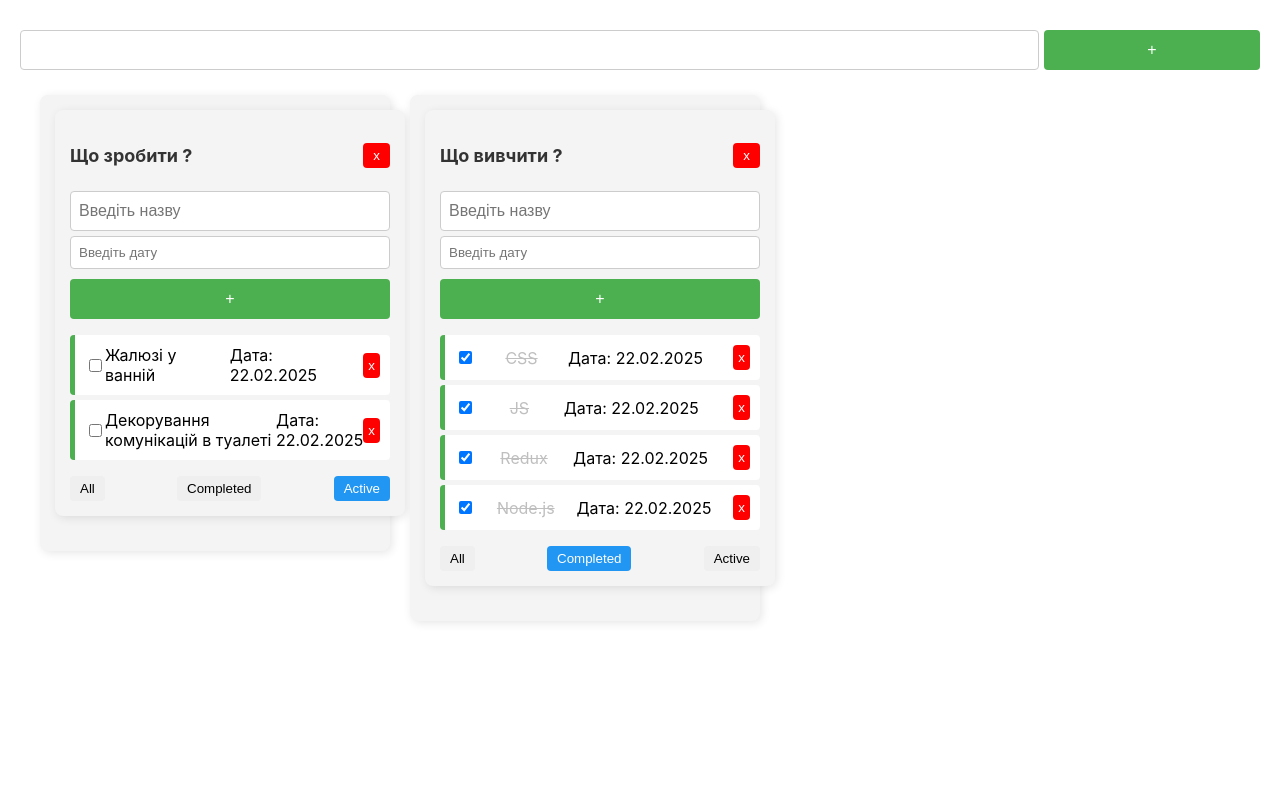
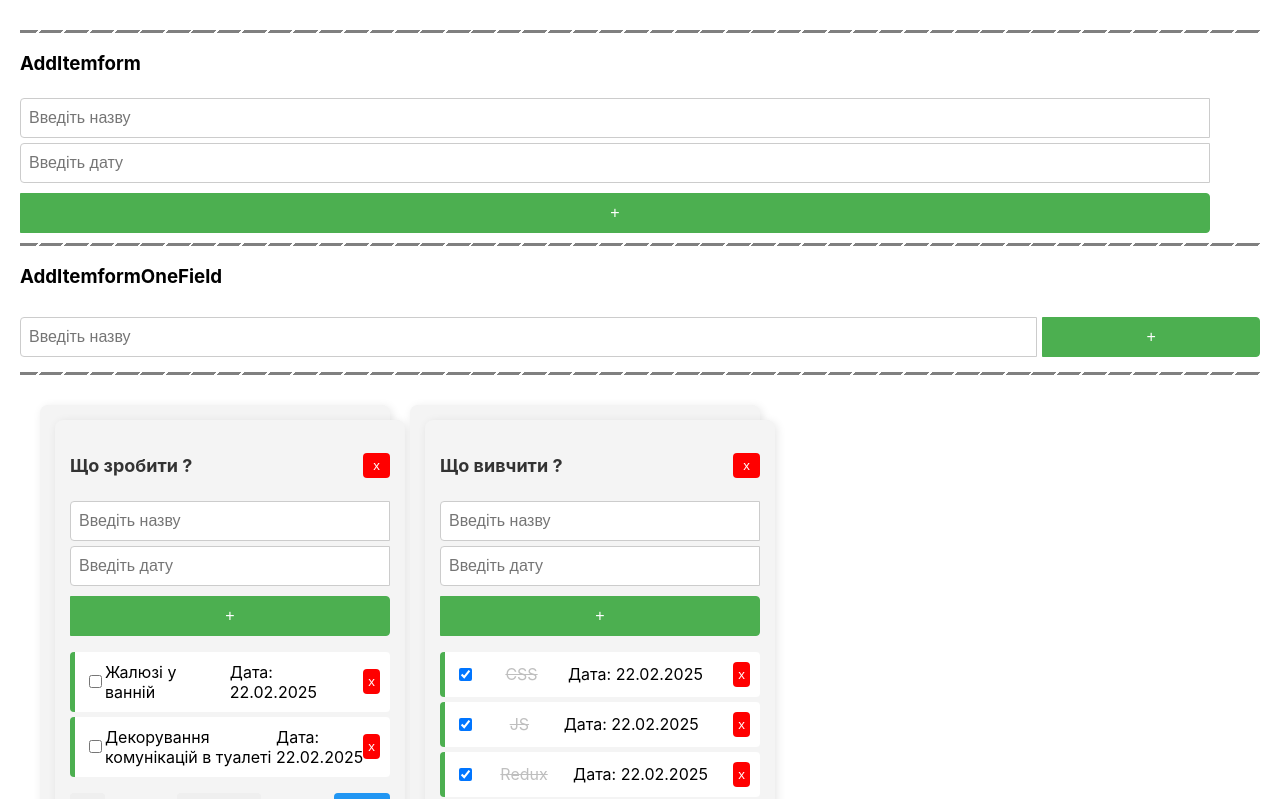
Before and after one commit to IvanSlivenko/todo-list-from-it-camasutra_v_2, a React (Create React App) app in the folder it-incubator-todolist-ts-video/: page / in a window 1280 px wide. Shown: the top 799 px of the page. Built offline with nearby package versions, Linux system fonts and the light colour scheme.

Commit message:
04-03-2025-14-45

```diff
--- /dev/null
+++ b/it-incubator-todolist-ts-video/src/AddItemform.css
@@ -0,0 +1,77 @@
+.button-container {
+    display: flex;
+    align-items: center; /* Вирівнює по висоті */
+    width: 100%;
+    line-height: normal;
+}
+
+.task-input {
+    flex: 5; /* 80% ширини */
+    padding: 8px;
+    font-size: 16px;
+    border: 1px solid #ccc;
+    border-right: none;
+    border-radius: 4px 0 0 4px;
+    height: 40px;
+    box-sizing: border-box;
+    margin-right: 5px;
+}
+
+.add-task-button {
+    flex: 1; /* 20% ширини */
+    background-color: #4CAF50;
+    color: white;
+    border: 1px solid #4CAF50;
+    border-left: none;
+    cursor: pointer;
+    border-radius: 0 4px 4px 0;
+    height: 40px;
+    box-sizing: border-box;
+
+    /* Вирівнювання тексту всередині кнопки */
+    display: flex;
+    align-items: center;
+    justify-content: center;
+    line-height: normal; /* Запобігає зсуву через різницю у висоті тексту */
+    font-size: 16px;
+    margin-bottom: 5px;
+}
+
+/*.error {*/
+/*    flex: 2.5;*/
+/*    padding: 8px;*/
+/*    font-size: 16px;*/
+/*    border: 1px solid #ccc;*/
+/*    border-right: none;*/
+/*    border-radius: 4px 0 0 4px;*/
+/*    height: 40px;*/
+/*    box-sizing: border-box;*/
+/*    margin-right: 5px;*/
+/*}*/
+
+.error {
+    flex: 1; /* Забезпечує повну ширину */
+    width: 100%;
+    padding: 8px;
+    font-size: 16px;
+    border: 1px solid red; /* Виділяє помилку червоним */
+    border-radius: 4px;
+    height: 40px;
+    box-sizing: border-box;
+    margin: 5px 0; /* Додає відстань між верхнім і нижнім полем */
+}
+
+.error-message {
+    /*color: red;*/
+    color: yellow;
+
+    flex: 1; /* Забезпечує повну ширину */
+    width: 100%;
+    padding: 8px;
+    font-size: 16px;
+    /*border: 1px solid red; !* Виділяє помилку червоним *!*/
+    border-radius: 4px;
+    height: 40px;
+    box-sizing: border-box;
+    margin: 5px 0; /* Додає відстань між верхнім і нижнім полем */
+}
--- a/it-incubator-todolist-ts-video/src/AddItemform.tsx
+++ b/it-incubator-todolist-ts-video/src/AddItemform.tsx
@@ -1,4 +1,5 @@
 import React, {ChangeEvent, KeyboardEvent, useState} from "react";
+import "./AddItemform.css";
 
 type AddItemFormPropsType = {
     id: string;
@@ -27,7 +28,7 @@ export function AddItemform(props: AddItemFormPropsType) {
 
     const addTask = () => {
         if (newTaskTitle.trim() === "" || newTaskPeriod.trim() === "") {
-            setError("Назва та Виконати до - обов'язкові");
+            setError("Поля: Назва, Дата - обов'язкові");
             return;
         }
 
@@ -52,9 +53,10 @@ export function AddItemform(props: AddItemFormPropsType) {
             value={newTaskPeriod}
             onChange={onNewPeriodChange}
             onKeyDown={onKeyPressHandler}
-            className={error ? "error" : "task-period"}
+            className={error ? "error" : "task-input"}
         />
+        {error && <div className="error-message">{error}</div>}
         <button className="add-task-button" onClick={addTask}>+</button>
-        {error && <div className="error-message">{error}</div>}
+
     </div>
 }
--- /dev/null
+++ b/it-incubator-todolist-ts-video/src/AddItemformOneField.css
@@ -0,0 +1,58 @@
+.button-container {
+    display: flex;
+    flex-direction: column; /* Елементи йдуть вертикально */
+    align-items: center;
+    width: 100%;
+}
+
+.input-group {
+    display: flex;
+    width: 100%;
+    align-items: center;
+}
+
+.task-input {
+    flex: 5;
+    padding: 8px;
+    font-size: 16px;
+    border: 1px solid #ccc;
+    border-radius: 4px 0 0 4px;
+    height: 40px;
+    box-sizing: border-box;
+    margin-right: 5px;
+}
+
+.add-task-button {
+    flex: 1;
+    background-color: #4CAF50;
+    color: white;
+    border: 1px solid #4CAF50;
+    cursor: pointer;
+    border-radius: 0 4px 4px 0;
+    height: 40px;
+    box-sizing: border-box;
+    display: flex;
+    align-items: center;
+    justify-content: center;
+    font-size: 16px;
+}
+
+/* Стилі для помилки */
+.error {
+    border: 2px solid red !important;
+    background-color: #ffe6e6;
+    color: #d60000;
+    outline: none;
+}
+
+/* Повідомлення про помилку */
+.error-message {
+    color: #d60000;
+    background-color: #ffe6e6;
+    font-size: 14px;
+    padding: 5px;
+    margin-top: 5px;
+    border-radius: 4px;
+    text-align: center;
+    width: 100%;
+}
--- /dev/null
+++ b/it-incubator-todolist-ts-video/src/AddItemformOneField.tsx
@@ -0,0 +1,67 @@
+import React, {ChangeEvent, KeyboardEvent, useState} from "react";
+import './AddItemformOneField.css';
+
+type AddItemFormPropsType = {
+    id: string;
+    addTask: (currentTitle: string, todolistId: string, period: string) => void;
+}
+
+export function AddItemformOneField(props: AddItemFormPropsType) {
+    const [newTaskTitle, setNewTaskTitle] = useState("");
+    const [error, setError] = useState<string | null>(null);
+    const [newTaskPeriod, setNewTaskPeriod] = useState("");
+
+    const onNewTitleChange = (e: ChangeEvent<HTMLInputElement>) => {
+        setNewTaskTitle(e.currentTarget.value);
+    };
+
+    const onNewPeriodChange = (e: ChangeEvent<HTMLInputElement>) => {
+        setNewTaskPeriod(e.currentTarget.value);
+    };
+
+    const onKeyPressHandler = (e: KeyboardEvent<HTMLInputElement>) => {
+        setError(null);
+        if (e.key === "Enter") {
+            addTask();
+        }
+    }
+
+    const addTask = () => {
+        if (newTaskTitle.trim() === "" || newTaskPeriod.trim() === "") {
+            setError("Дата - обов'язкова");
+            return;
+        }
+
+        props.addTask(newTaskTitle, props.id, newTaskPeriod);
+        setNewTaskTitle("");
+        setNewTaskPeriod("");
+        setError(null);
+    };
+    return <div className="button-container">
+        <div className={`input-group ${error ? "input-group-error" : ""}`}>
+            <input
+                type="text"
+                placeholder="Введіть назву"
+                value={newTaskTitle}
+                onChange={onNewTitleChange}
+                onKeyDown={onKeyPressHandler}
+                className={`task-input ${error ? "error" : ""}`}
+            />
+
+            {/*<input*/}
+            {/*    type="text"*/}
+            {/*    placeholder="Введіть дату"*/}
+            {/*    value={newTaskPeriod}*/}
+            {/*    onChange={onNewPeriodChange}*/}
+            {/*    onKeyDown={onKeyPressHandler}*/}
+            {/*    className={`task-input ${error ? "error" : ""}`}*/}
+            {/*/>*/}
+
+            <button className="add-task-button" onClick={addTask}>+</button>
+        </div>
+
+        {error && <div className="error-message">{error}</div>}
+    </div>
+
+
+}
--- a/it-incubator-todolist-ts-video/src/App.css
+++ b/it-incubator-todolist-ts-video/src/App.css
@@ -1,17 +1,3 @@
-/*.App {*/
-/*  padding: 30px;*/
-/*  display: flex;*/
-
-/*  background: black ;*/
-/*  color: white;*/
-
-/*  !*display: flex;*!*/
-/*  flex-direction: column;*/
-/*  align-items: center;*/
-/*  background-color: #f4f4f4;*/
-/*  min-height: 100vh;*/
-/*  padding: 20px;*/
-/*}*/
 
 .App {
   /*display: flex;*/
@@ -35,16 +21,22 @@
   margin-right: 50px;
 }
 
-.error {
-  /*border: red 1px solid;*/
-  border: saddlebrown;
-  background: saddlebrown;
-}
+/*.error {*/
+/*  flex: 3; !* 80% ширини *!*/
+/*  padding: 8px;*/
+/*  font-size: 16px;*/
+/*  border: 1px solid #ccc;*/
+/*  border-right: none;*/
+/*  border-radius: 4px 0 0 4px;*/
+/*  height: 40px;*/
+/*  box-sizing: border-box;*/
+/*  margin-right: 5px;*/
+/*}*/
 
-.error-message {
-  /*color: red;*/
-  color: yellow;
-}
+/*.error-message {*/
+/*  !*color: red;*!*/
+/*  color: yellow;*/
+/*}*/
 
 /*.error {*/
 /*  border: 1px solid red;*/
@@ -63,42 +55,3 @@
 .is-done {
   opacity: 0.5;
 }
-
-.button-container {
-  display: flex;
-  align-items: center; /* Вирівнює по висоті */
-  width: 100%;
-  line-height: normal;
-}
-
-.task-input {
-  flex: 5; /* 80% ширини */
-  padding: 8px;
-  font-size: 16px;
-  border: 1px solid #ccc;
-  border-right: none;
-  border-radius: 4px 0 0 4px;
-  height: 40px;
-  box-sizing: border-box;
-  margin-right: 5px;
-}
-
-.add-task-button {
-  flex: 1; /* 20% ширини */
-  background-color: #4CAF50;
-  color: white;
-  border: 1px solid #4CAF50;
-  border-left: none;
-  cursor: pointer;
-  border-radius: 0 4px 4px 0;
-  height: 40px;
-  box-sizing: border-box;
-
-  /* Вирівнювання тексту всередині кнопки */
-  display: flex;
-  align-items: center;
-  justify-content: center;
-  line-height: normal; /* Запобігає зсуву через різницю у висоті тексту */
-  font-size: 16px;
-  margin-bottom: 5px;
-}
--- a/it-incubator-todolist-ts-video/src/App.tsx
+++ b/it-incubator-todolist-ts-video/src/App.tsx
@@ -2,6 +2,9 @@ import React, {useState} from 'react';
 import './App.css';
 import {TaskType, TodoList} from "./TodoList";
 import {v1} from 'uuid';
+import {AddItemformOneField} from "./AddItemformOneField";
+import {AddItemform} from "./AddItemform";
+import {Border} from "./Border";
 
 export function Counter() {
     // let arr = useState(5);
@@ -92,9 +95,7 @@ export function App() {
             console.error(`Task with ID ${taskId} not found in todolist ${todolistId}`);
         }
 
-
     }
-
 
     function changeFilter(value: FilterValuesType, todolistId: string) {
         let todolist = todolists.find(tl => tl.id === todolistId);
@@ -137,17 +138,27 @@ export function App() {
             {id: v1(), title: "PGSQL", isDone: false, period: " 22.02.2025"}]
     })
 
-    // if (filter === "active") {
-    //     let tasksForTodolist = tasks.filter(t => t.isDone === false)
-    // }
-
 
     return (
         <div className="App">
-            <div className="button-container">
-                <input className="task-input"/>
-                <button className="add-task-button">+</button>
-            </div>
+            {/*<Border/>*/}
+            {/*<h3>button-container</h3>*/}
+            {/*<div className="button-container">*/}
+            {/*    <input className="task-input"/>*/}
+            {/*    <button className="add-task-button">+</button>*/}
+            {/*</div>*/}
+            <Border/>
+            <h3>AddItemform</h3>
+            <AddItemform id={"www"} addTask={() => {
+            }}/>
+
+            <Border/>
+            <h3>AddItemformOneField</h3>
+            <AddItemformOneField id={"www"} addTask={() => {
+            }}/>
+            <Border/>
+
+
             <div className="todoList-container">
                 {
                     todolists.map((tl) => {
@@ -180,5 +191,6 @@ export function App() {
             </div>
 
         </div>
-    );
+    )
+        ;
 }
--- /dev/null
+++ b/it-incubator-todolist-ts-video/src/Border.css
@@ -0,0 +1,24 @@
+.border {
+    width: 100%;
+    height: 3px;
+    background-color: gray;
+    margin: 10px 0;
+    position: relative;
+    overflow: hidden;
+}
+
+.border::after {
+    content: "";
+    position: absolute;
+    top: 0;
+    left: 0;
+    width: 100%;
+    height: 100%;
+    background: repeating-linear-gradient(
+            -45deg,
+            white,
+            white 2px,
+            transparent 2px,
+            transparent 18px
+    );
+}
--- /dev/null
+++ b/it-incubator-todolist-ts-video/src/Border.tsx
@@ -0,0 +1,8 @@
+import React, {ChangeEvent, KeyboardEvent, useState} from "react";
+import './Border.css';
+
+
+export function Border() {
+
+    return <div className="border"></div>;
+}
```
